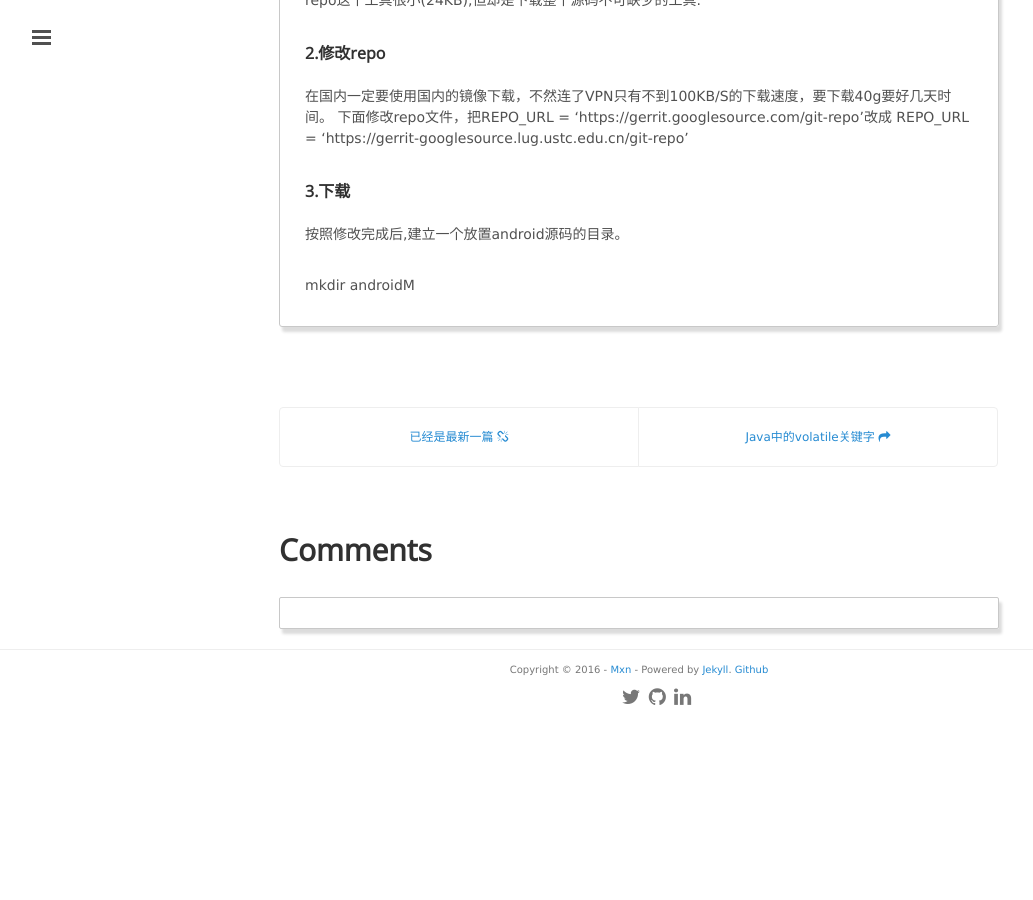
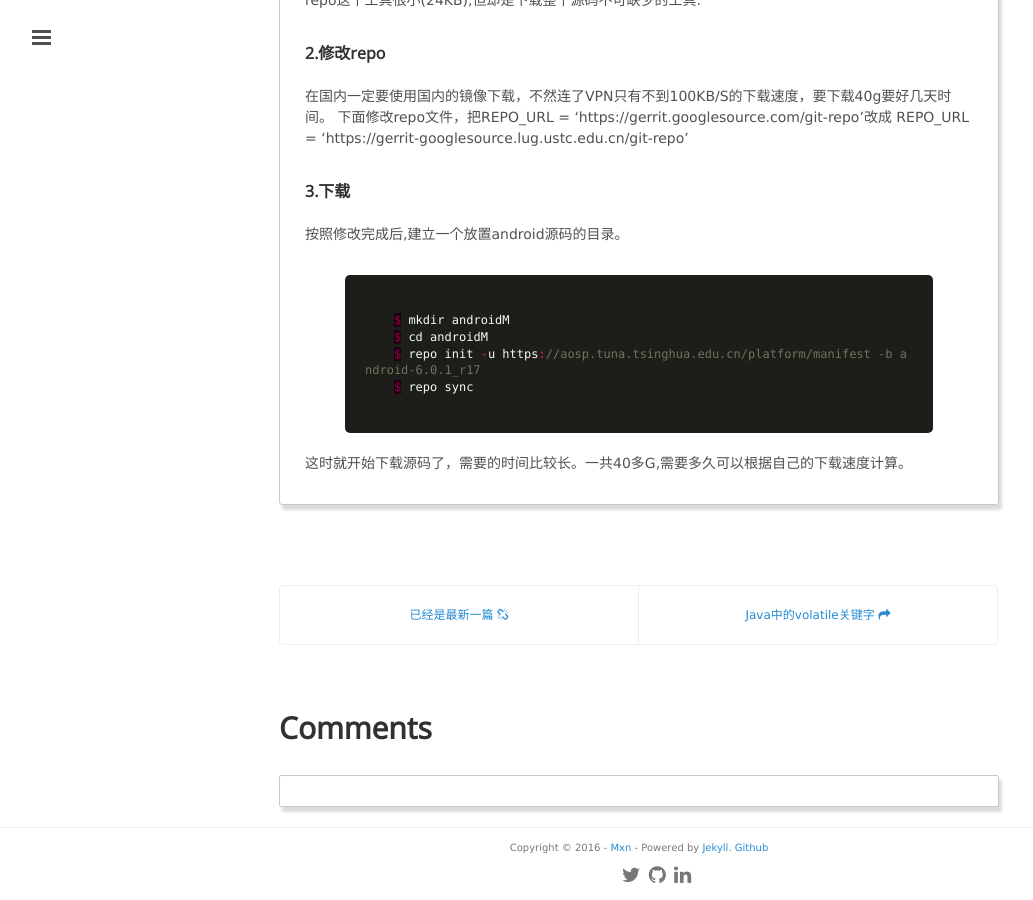
Before and after one commit to mxn21/mxn21.github.io, a Jekyll site: the page built from _posts/2016-4-15-下载编译android源码笔记.md, in a window 1280 px wide and 900 px high, scrolled down 1429 px. Shown: the whole window, without its empty margins (1-1034 px from the left). Built offline with Jekyll 4.4.1, drawn with Linux system fonts in a browser that asks for light colours; Markdown is read by kramdown in place of the engine named in the settings; comment, search, counter and statistics services are not loaded; before the commit the page ends 2151 px from its top, so only the background shows below that.

Commit message:
12331212

```diff
--- a/_posts/2016-4-15-下载编译android源码笔记.md
+++ b/_posts/2016-4-15-下载编译android源码笔记.md
@@ -48,4 +48,11 @@
 
 按照修改完成后,建立一个放置android源码的目录。
 
-mkdir androidM
+    {% highlight c %}
+    $ mkdir androidM
+    $ cd androidM
+    $ repo init -u https://aosp.tuna.tsinghua.edu.cn/platform/manifest -b android-6.0.1_r17
+    $ repo sync
+    {% endhighlight %}
+
+这时就开始下载源码了，需要的时间比较长。一共40多G,需要多久可以根据自己的下载速度计算。
```
